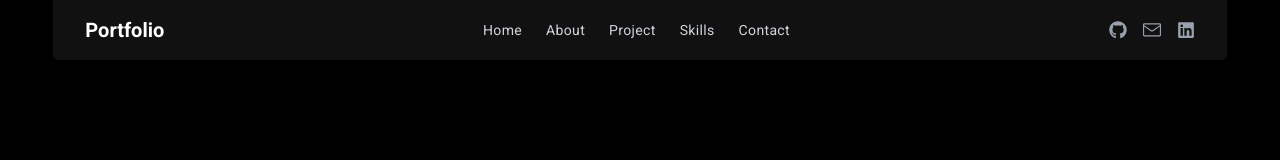
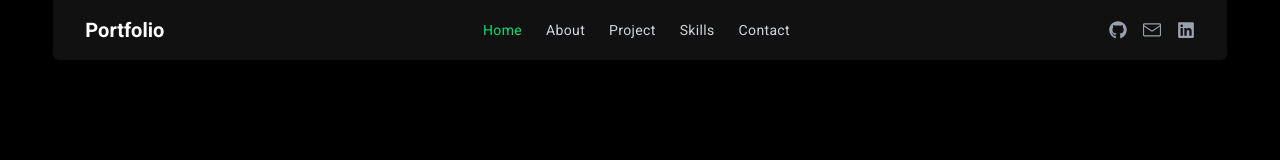
Before and after one commit to JannatulLima9575/personal-portfolio, a React (Vite) app: page / in a window 1280 px wide. Shown: the top 160 px of the page. Built offline with nearby package versions, Linux system fonts and the light colour scheme.

Commit message:
added active to link

```diff
--- a/src/index.css
+++ b/src/index.css
@@ -5,3 +5,7 @@
 * {
     font-family: "Roboto", sans-serif;
 }
+
+a.active {
+    @apply text-green-400;
+}
```
